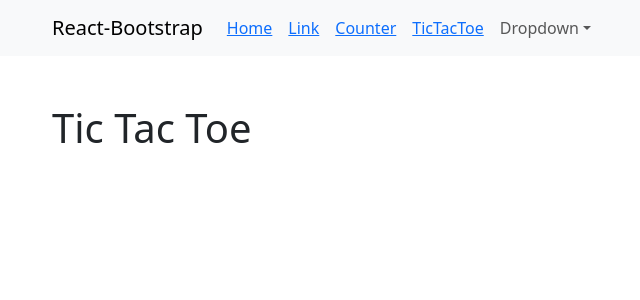
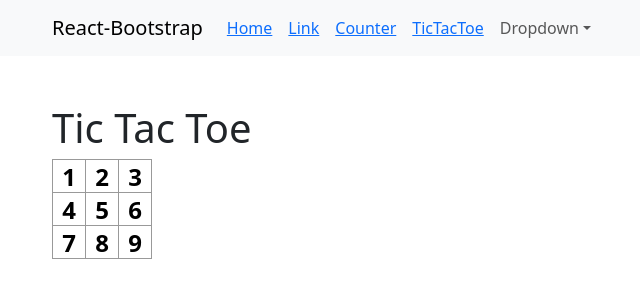
Before and after one commit to akshayvijaynair/cs696af24-akshayvijaynair, a React (Create React App) app in the folder week3/: page /tictactoe in a window 1280 px wide. Shown: the top 300 px of the page, without its empty margins (30-670 px from the left). Built offline with nearby package versions, Linux system fonts and the light colour scheme.

Commit message:
feat(Square): added square component for playing tiles

```diff
--- /dev/null
+++ b/week3/src/components/Square.tsx
@@ -0,0 +1,23 @@
+import {Button} from "react-bootstrap";
+
+export default function Square() {
+    return(
+        <>
+            <div className="board-row">
+                <button className="square">1</button>
+                <button className="square">2</button>
+                <button className="square">3</button>
+            </div>
+            <div className="board-row">
+                <button className="square">4</button>
+                <button className="square">5</button>
+                <button className="square">6</button>
+            </div>
+            <div className="board-row">
+                <button className="square">7</button>
+                <button className="square">8</button>
+                <button className="square">9</button>
+            </div>
+        </>
+    )
+}
--- a/week3/src/pages/TicTacToe.tsx
+++ b/week3/src/pages/TicTacToe.tsx
@@ -1,9 +1,8 @@
-import {useEffect, useState} from "react";
-import {Button, Col, Container, Row} from "react-bootstrap";
+import {Col, Container, Row} from "react-bootstrap";
+import Square from "../components/Square";
 
 
 export default function TicTacToe() {
-
 
     return (
         <Container className="mt-5">
@@ -12,6 +11,11 @@
                     <h1 >Tic Tac Toe</h1>
                 </Col>
             </Row>
+            <Row>
+                <Col>
+                    <Square />
+                </Col>
+            </Row>
         </Container>
     )
 }
```
